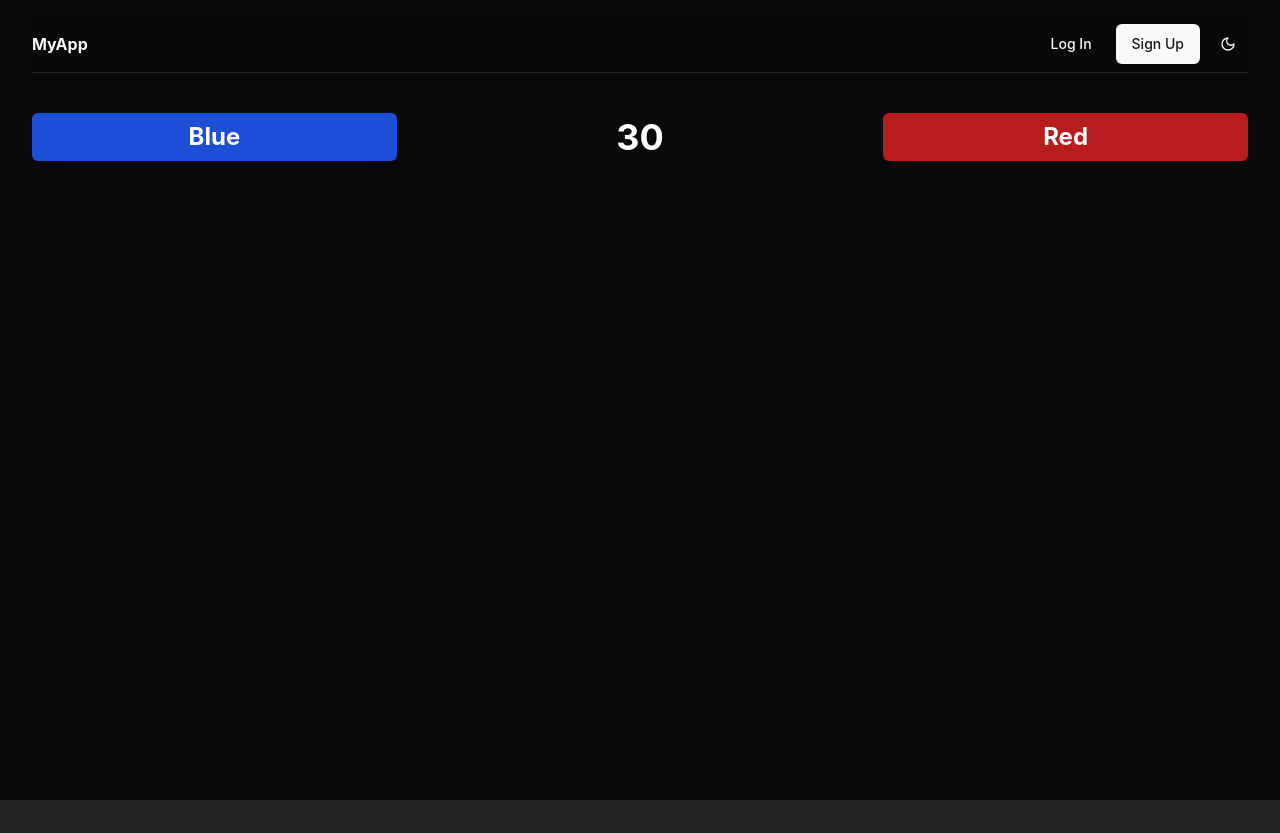
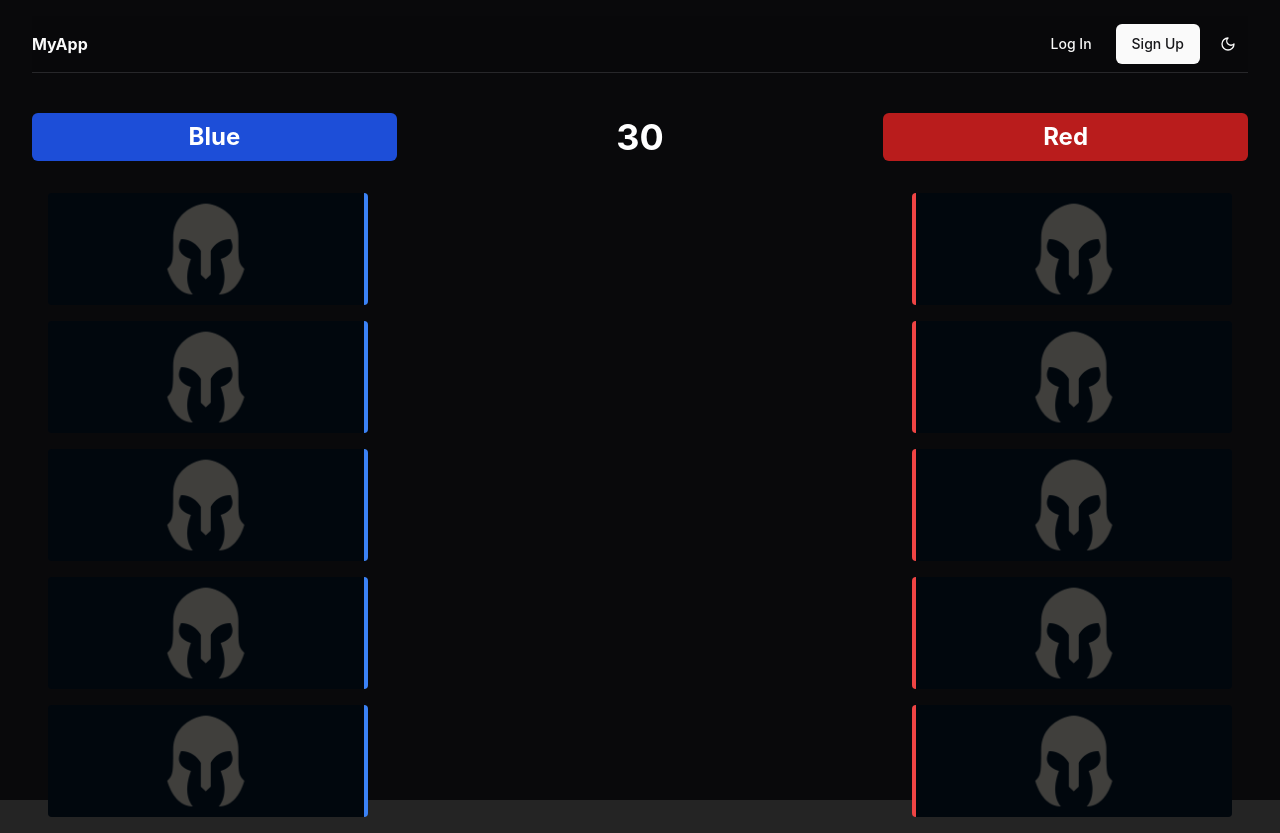
Before and after one commit to nDr3K/LolDraftSimulatorWebsite, a React (Vite) app: page /draft in a window 1280 px wide. Before the commit the page ends 800 px from the top, so only its background shows below. Built offline with nearby package versions, Linux system fonts and the light colour scheme.

Commit message:
[ADD] draft teams layout

```diff
--- a/src/components/features/Draft/draft-pick.tsx
+++ b/src/components/features/Draft/draft-pick.tsx
@@ -1,5 +1,5 @@
 import { DraftChampion } from "@/types/draft-champion";
-import {DraftSide} from "@/types/draft-side";
+import { DraftSide } from "@/types/draft-side";
 import classNames from "classnames";
 
 export default function DraftPick({champion = null, side = 'blue'}: {champion: DraftChampion | null, side: DraftSide}) {
--- a/src/pages/Draft/Draft.tsx
+++ b/src/pages/Draft/Draft.tsx
@@ -1,4 +1,5 @@
 import DraftHeader from '@/components/features/Draft/draft-header';
+import DraftTeam from '@/components/features/Draft/draft-team';
 import { useLocation } from 'react-router-dom';
 
 export default function Draft() {
@@ -11,6 +12,11 @@ export default function Draft() {
   return(
     <>
     <DraftHeader blueTeamName='Blue' redTeamName='Red' timer={30}/>
+    <div className="flex justify-between items-start space-x-4 p-4">
+      <DraftTeam team={[null,null,null,null,null]} side='blue' />
+      <div className="flex-1"></div>
+      <DraftTeam team={[null,null,null,null,null]} side='red' />
+    </div>
     </>
   )
 }
```
